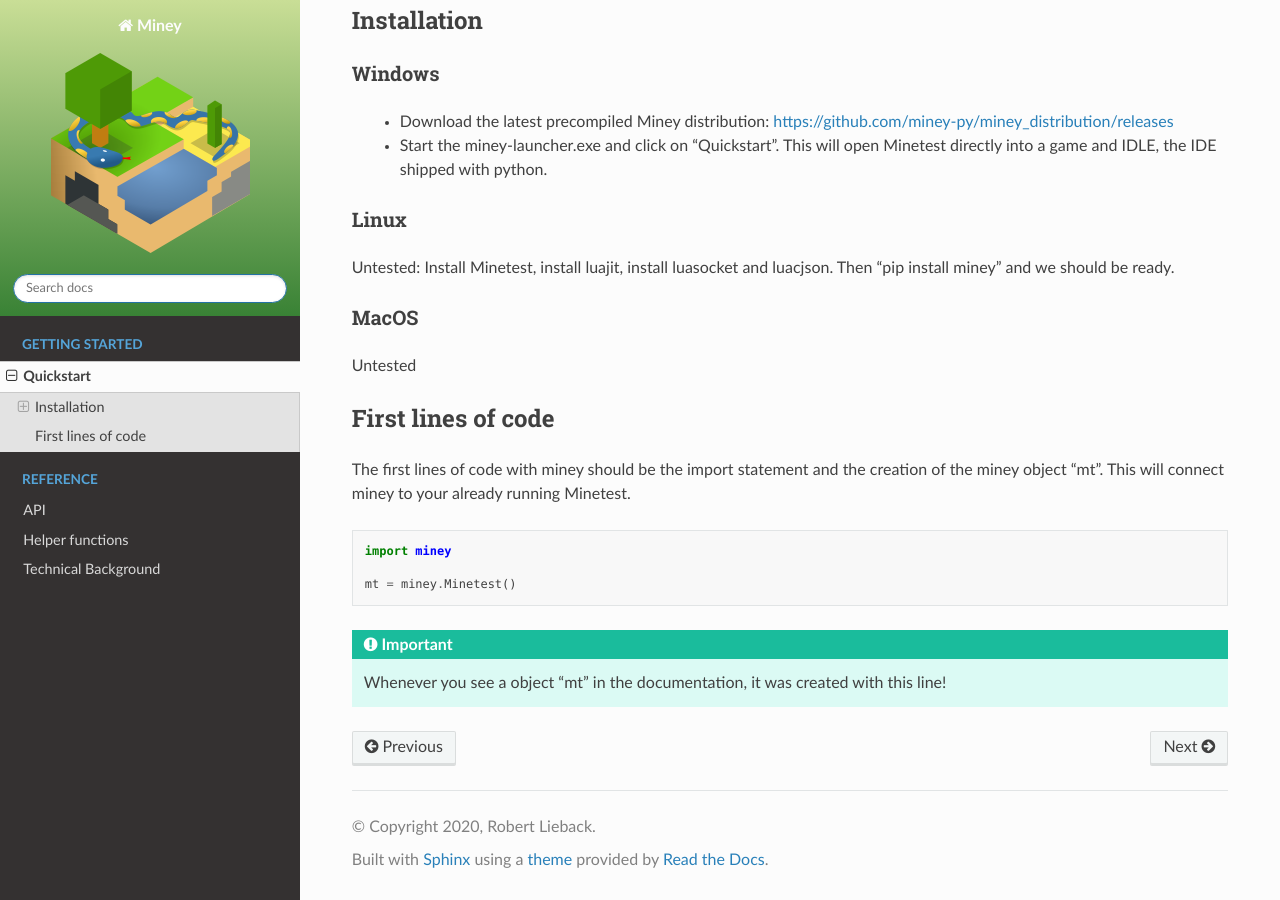
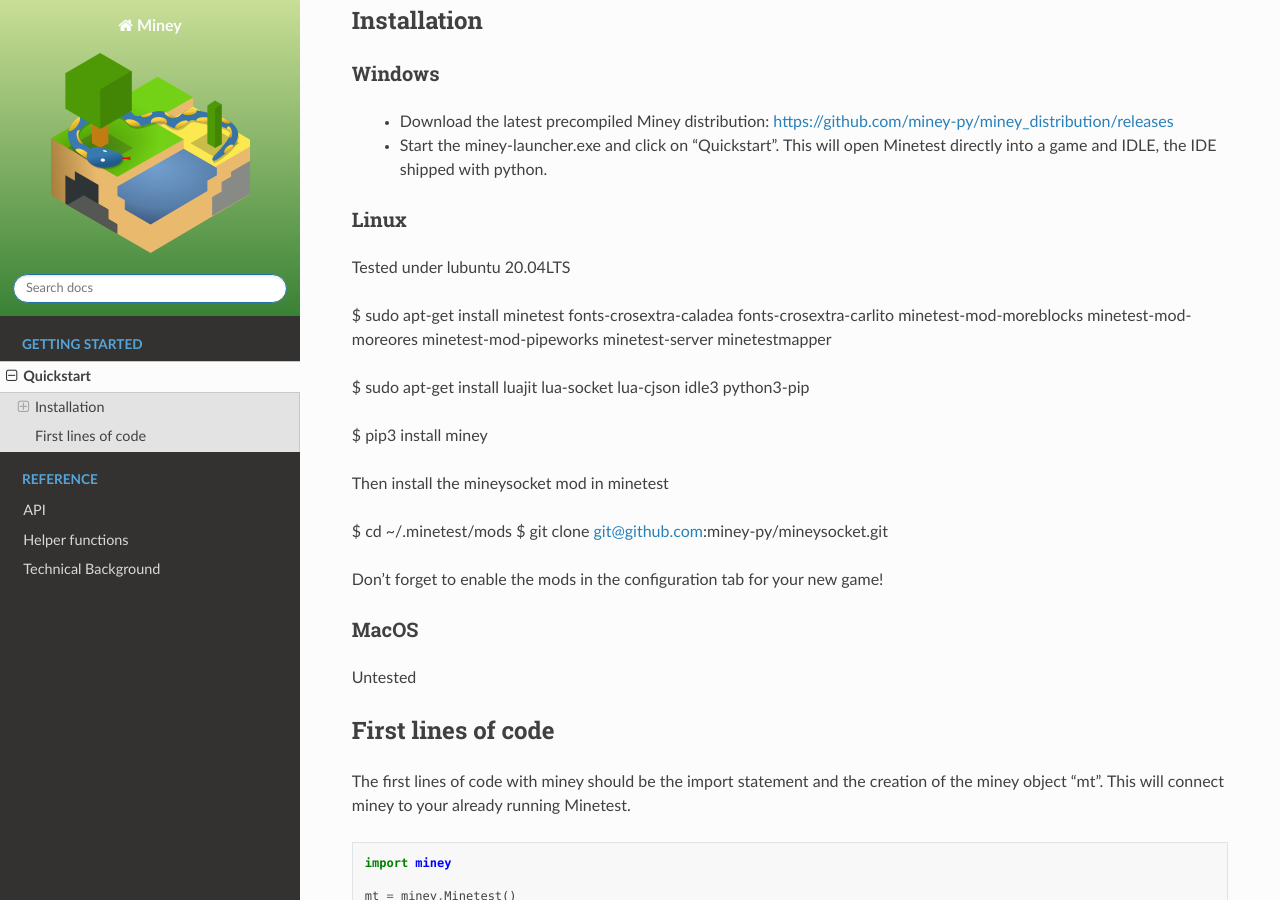
Before and after one commit to miney-py/miney, a Sphinx documentation site: the page built from docs/quickstart.rst, in a window 1280 px wide and 900 px high, scrolled down 372 px. Built offline with Sphinx 7.4.7 and the Read the Docs theme 2.0.0, drawn with Linux system fonts in a browser that asks for light colours.

Commit message:
Add instructions for lubuntu 20.04 setup

```diff
--- a/docs/quickstart.rst
+++ b/docs/quickstart.rst
@@ -21,7 +21,20 @@
 Linux
 ^^^^^
 
-Untested: Install Minetest, install luajit, install luasocket and luacjson. Then "pip install miney" and we should be ready.
+Tested under lubuntu 20.04LTS
+
+$ sudo apt-get install minetest fonts-crosextra-caladea fonts-crosextra-carlito minetest-mod-moreblocks minetest-mod-moreores minetest-mod-pipeworks minetest-server minetestmapper
+
+$ sudo apt-get install luajit lua-socket lua-cjson idle3 python3-pip
+
+$ pip3 install miney
+
+Then install the mineysocket mod in minetest
+
+$ cd ~/.minetest/mods
+$ git clone git@github.com:miney-py/mineysocket.git
+
+Don't forget to enable the mods in the configuration tab for your new game!
 
 MacOS
 ^^^^^
```
